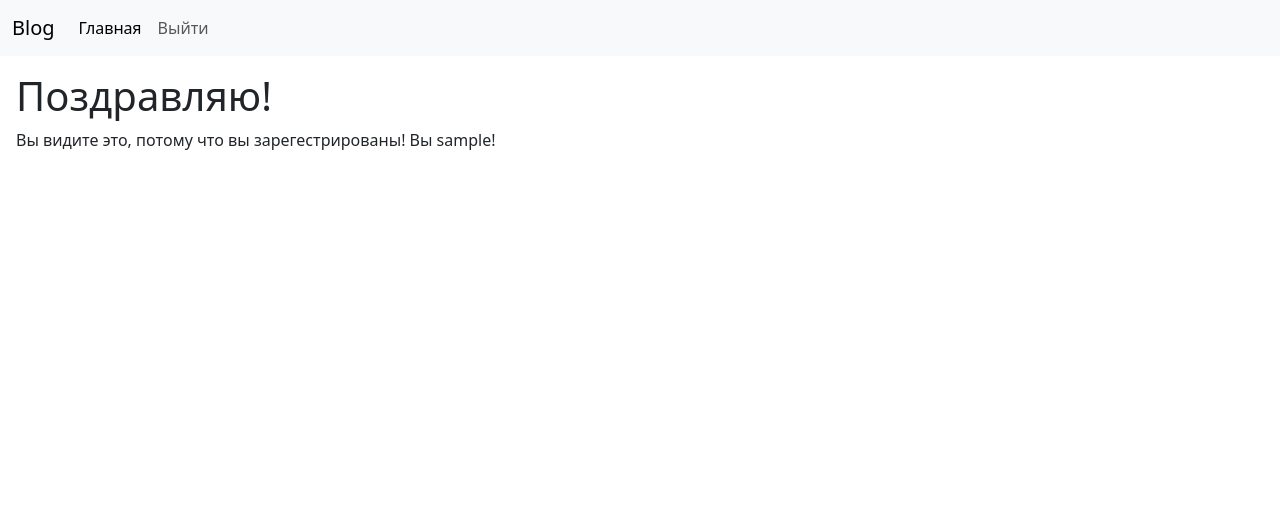
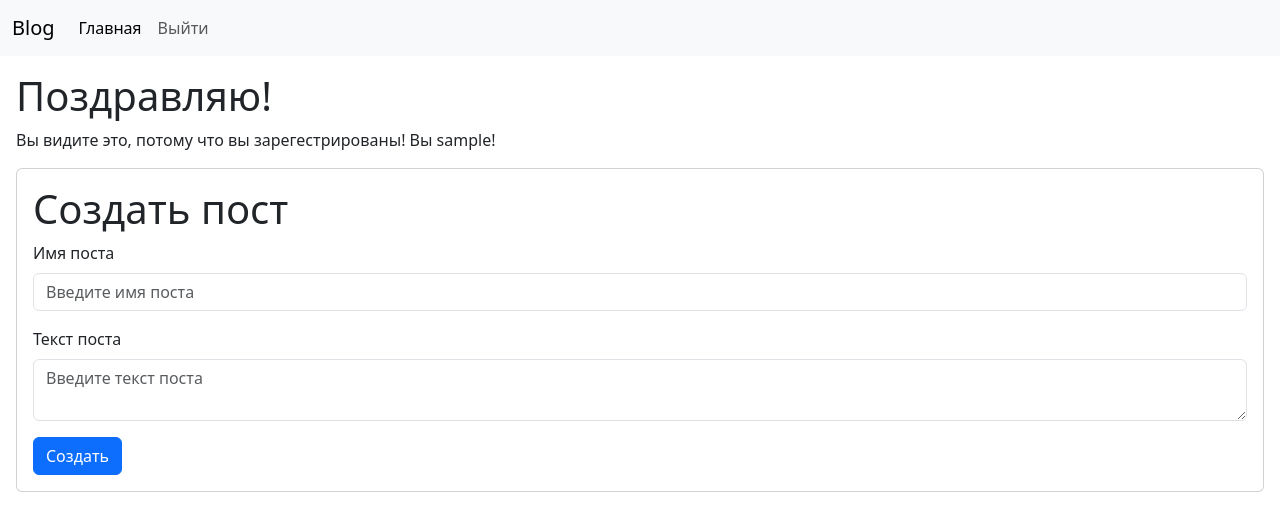
Before and after one commit to Anardest/blog-flask-api, a Flask app: page / in a window 1280 px wide. Shown: the top 531 px of the page. Run offline with Flask 3, Linux system fonts and the light colour scheme; the visitor is signed in with stand-in values (Sample User, id 1).

Commit message:
feat: Добавлена возможность (времено) добавлять посты

```diff
--- a/main/templates/index.html
+++ b/main/templates/index.html
@@ -1,5 +1,6 @@
 {% extends "base.html" %}
 {% block extra_js %}
+<script src="{{ url_for('static', filename='js/add_post.js') }}"></script>
 {% endblock %}
 {% block title %}
 Главная
@@ -9,6 +10,26 @@
 <div id="main-content" class="section p-3">
   <h1>Поздравляю!</h1>
   <p>Вы видите это, потому что вы зарегестрированы! Вы {{ user.username }}!</p>
+  <div class="card">
+    <div class="card-body">
+      <form id="addPost">
+        <h1>Создать пост</h1>
+        <div class="mb-3">
+          <label for="postTitle" class="form-label" >Имя поста</label>
+          <input type="text" class="form-control" id="postTitle" placeholder="Введите имя поста" required>
+        </div>
+        <div class="mb-3">
+          <label for="postContent" class="form-label">Текст поста</label>
+          <textarea class="form-control" id="postContent" placeholder="Введите текст поста" required></textarea>
+        </div>
+        <button type="submit" class="btn btn-primary button-switch">Создать</button>
+      </form>
+      <div class="alert alert-success mt-3" id="messageSuccess" role="alert" style="display: none;"></div>
+      <div class="alert alert-warning mt-3" id="messageWarning" role="alert" style="display: none;"></div>
+    </div>
+  </div>
+
+  <div id="posts"></div>
 </div>
 {% else %}
 <div class="section p-3">
```
